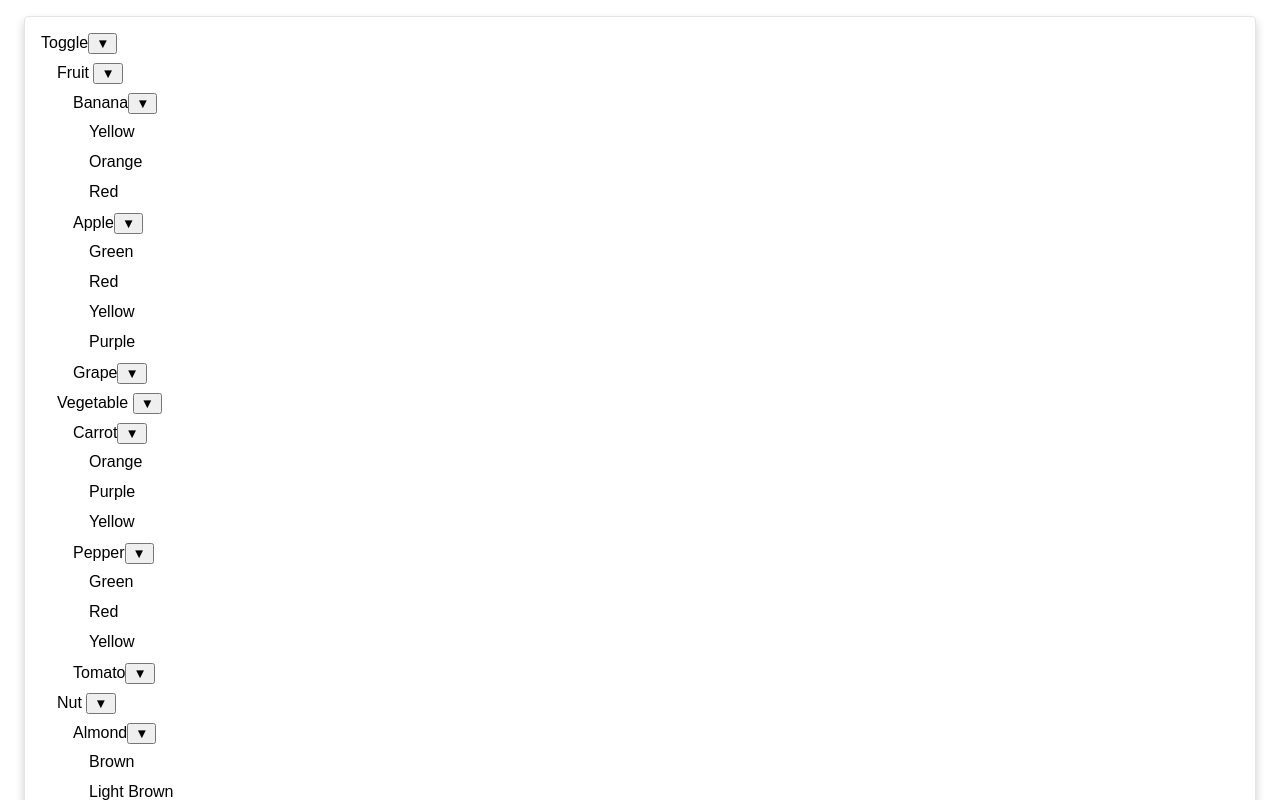
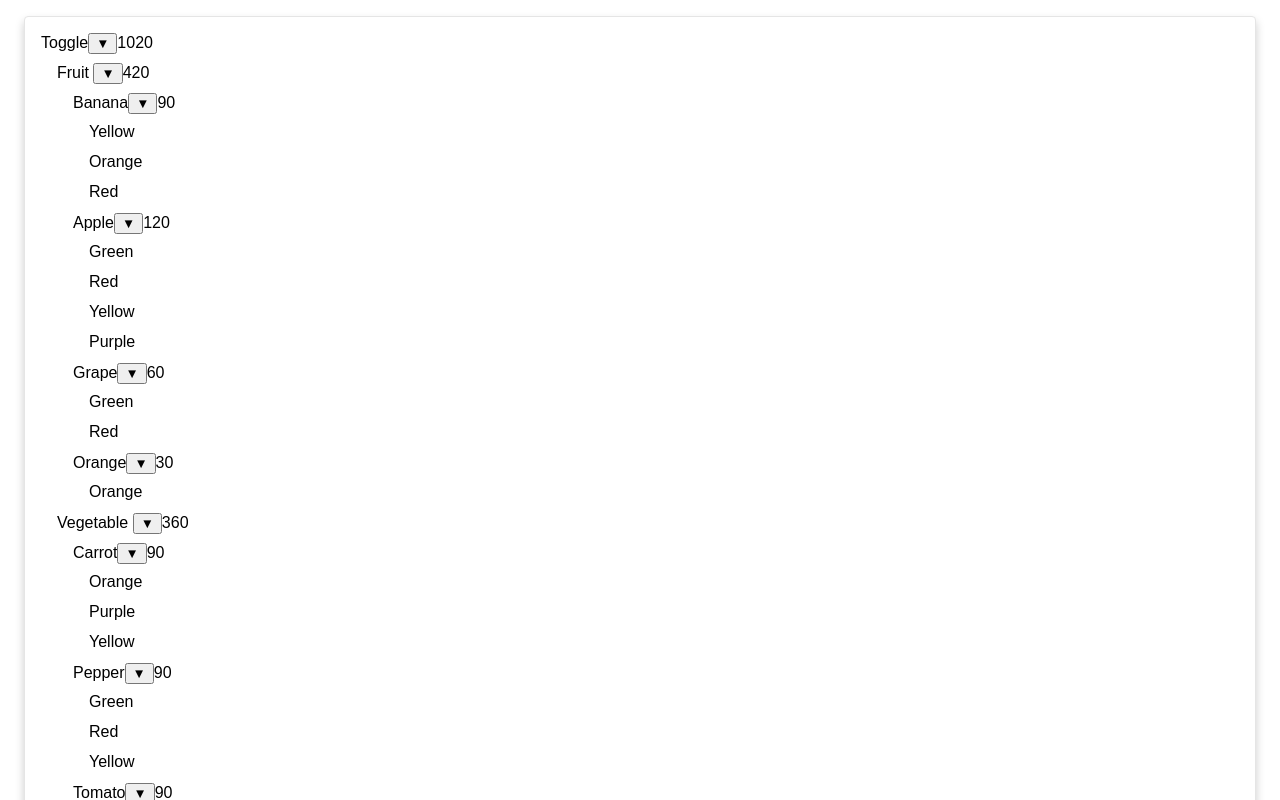
Before and after one commit to luismartinezs/nuxt-play, a Nuxt app: page / in a window 1280 px wide. Shown: the top 800 px of the page. Built offline with nearby package versions, Linux system fonts and the light colour scheme.

Commit message:
feat: finally something that works

```diff
--- a/components/CollapsibleFilters.vue
+++ b/components/CollapsibleFilters.vue
@@ -82,6 +82,7 @@ li {
   border: 1px solid #e0e0e0;
   margin: 10px;
   border-radius: 8px;
+  font-family: sans-serif;
 }
 
 .collapsible-content {
--- a/components/FilterMinimalExample.vue
+++ b/components/FilterMinimalExample.vue
@@ -4,22 +4,25 @@
       <div class="toggle-btn">
         <span>Toggle</span>
         <button @click="toggleAll">{{ allExpanded ? '▼' : '►' }}</button>
+        <span>{{ getParentHeight() }}</span>
       </div>
-      <ul ref="parent" class="collapsible-content" :style="{ height: parentHeight + 'px' }">
+      <ul ref="parent" class="collapsible-content" :style="{ height: getParentHeight() + 'px' }">
         <li v-for="lvlOne in dataToList" :key="lvlOneKeys[lvlOne.name]">
           <div class="toggle-btn">
             <span>
               {{ lvlOne.name }}
             </span>
             <button @click="toggleLvlOne(lvlOne)">{{ lvlOne.expanded ? '▼' : '►' }}</button>
+            <span>{{ getLvlOneHeight(lvlOne) }}</span>
           </div>
-          <ul ref="lvlOne" class="collapsible-content" :style="{ height: lvlOne.expanded ? lvlOne.contentHeight + 'px' : 0 }">
+          <ul ref="lvlOne" class="collapsible-content" :style="{ height: getLvlOneHeight(lvlOne) + 'px' }">
             <li v-for="lvlTwo in lvlOne.lvlTwo" :key="lvlTwoKeys[lvlTwo.name]">
               <div class="toggle-btn">
                 <span>{{ lvlTwo.name }}</span>
                 <button @click="toggleLvlTwo(lvlTwo)">{{ lvlTwo.expanded ? '▼' : '►' }}</button>
+                <span>{{ getLvlTwoHeight(lvlTwo) }}</span>
               </div>
-              <ul ref="lvlTwo" class="collapsible-content" :style="{ height: lvlTwo.expanded ? lvlTwo.contentHeight + 'px' : 0 }">
+              <ul ref="lvlTwo" class="collapsible-content" :style="{ height: getLvlTwoHeight(lvlTwo) + 'px' }">
                 <li v-for="lvlThree in lvlTwo.lvlThree" :key="lvlThree">
                   <div class="toggle-btn">
                     {{ lvlThree }}
@@ -98,9 +101,9 @@ export default {
       currentData: [],
       dataToList: [],
       allExpanded: true,
-      parentHeight: 0,
       expandedLvlOne: [],
       expandedLvlTwo: [],
+      parentHeight: 0,
       lvlOneHeight: null,
       lvlTwoHeight: null,
       lvlOneKeys: null,
@@ -123,6 +126,7 @@ export default {
 
       this.expandedLvlOne = this.dataToList.map(lvlOne => lvlOne.name)
       this.expandedLvlTwo = this.dataToList.map(lvlOne => lvlOne.lvlTwo.map(lvlTwo => lvlTwo.name)).flat(2)
+      this.parentHeight = this.dataToList.reduce((acc, lvlOne) => (acc += HEIGHT), 0)
       this.lvlOneHeight = this.dataToList.reduce((acc, lvlOne) => {
         acc[lvlOne.name] = HEIGHT * lvlOne.lvlTwo.length
         return acc
@@ -143,21 +147,12 @@ export default {
         })
         return acc
       }, {})
-
-      this.$nextTick(() => {
-        this.parentHeight = this.getParentHeight()
-      })
-    },
-    allExpanded () {
-      this.parentHeight = this.getParentHeight()
     },
     expandedLvlOne () {
       console.debug('expandedLvlOne updated');
-      this.parentHeight = this.getParentHeight()
     },
     expandedLvlTwo () {
       console.debug('expandedLvlTwo updated');
-      this.parentHeight = this.getParentHeight()
       // recalculate lvlOne heights
       this.dataToList.forEach(lvlOne => {
         lvlOne.contentHeight = lvlOne.lvlTwo.reduce((sum, el) => (sum += el.expanded ? el.contentHeight : 0), 0)
@@ -202,10 +197,10 @@ export default {
       if (!this.allExpanded) {
         return 0
       }
-      return this.$refs.parent?.scrollHeight
+      return this.parentHeight + this.dataToList.reduce((sum, lvlOne) => (sum += this.getLvlOneHeight(lvlOne)), 0)
     },
     getLvlOneHeight (lvlOne) {
-      return this.expandedLvlOne.includes(lvlOne.name) ? (this.lvlOneHeight[lvlOne.name] + lvlOne.lvlTwo.reduce((sum, el) => this.getLvlTwoHeight(el), 0)) : 0
+      return this.expandedLvlOne.includes(lvlOne.name) ? (this.lvlOneHeight[lvlOne.name] + lvlOne.lvlTwo.reduce((sum, el) => (sum += this.getLvlTwoHeight(el)), 0)) : 0
     },
     getLvlTwoHeight (lvlTwo) {
       return this.expandedLvlTwo.includes(lvlTwo.name) ? this.lvlTwoHeight[lvlTwo.name] : 0
```
